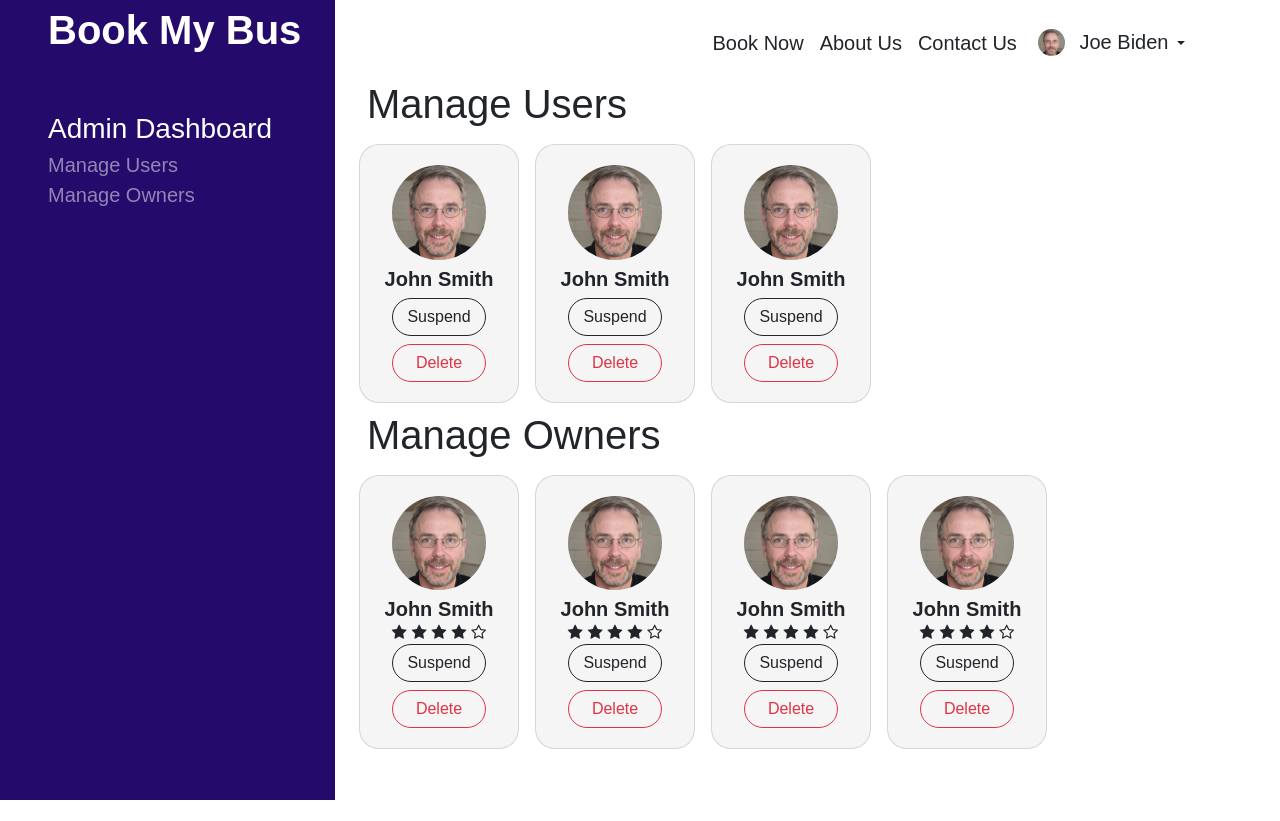
After one commit to Thenuri/G01-COMF4004-22, a web app: file AdminDash.html in a window 1280 px wide. The commit adds this page. Run offline with its HTML, style and script files only (its server is not run), Linux system fonts and the light colour scheme; some web fonts are replaced.

Commit message:
Create Admin Dashboard

```diff
--- /dev/null
+++ b/AdminDash.html
@@ -0,0 +1,219 @@
+<!DOCTYPE html>
+<html lang="en">
+<head>
+    <meta charset="UTF-8">
+    <meta http-equiv="X-UA-Compatible" content="IE=edge">
+    <meta name="viewport" content="width=device-width, initial-scale=1.0">
+    <title>Dashboard</title>
+    <link href="https://cdn.jsdelivr.net/npm/bootstrap@5.0.2/dist/css/bootstrap.min.css" rel="stylesheet" integrity="sha384-EVSTQN3/azprG1Anm3QDgpJLIm9Nao0Yz1ztcQTwFspd3yD65VohhpuuCOmLASjC" crossorigin="anonymous">
+    <link rel="stylesheet" type="text/css" href="css/commonstyles.css">
+    <link rel="stylesheet" href="css/syntax3.css">
+<!-- Font awesome for star icon -->
+    <link rel="stylesheet" href="https://cdnjs.cloudflare.com/ajax/libs/font-awesome/4.7.0/css/font-awesome.min.css">
+</head>
+<body>
+    <div class="header1">
+        <header>
+            <!--nav bar-->
+            <nav class="navbar fixed-top navbar-expand-lg navbar-light p-md-2 bg-white">
+                <div class="container">
+                    <a href="#" class="navbar-brand text-white fs-1" style="margin-left: -70px;">Book My Bus</a>
+                    <button type="button"class="navbar-toggler bottom-"data-bs-target="#navbarNav"data-bs-toggle="collapse"aria-controls="navbarNav"aria-expanded="false"aria-label="Toggle Navbar">
+                        <span class="navbar-toggler-icon"></span>
+                    </button>
+                    <div class="collapse navbar-collapse" id="navbarNav">
+                        <div class="mx-auto"></div>
+                        <ul class="navbar-nav fs-5">
+                            <li class="nav-item"><a href="#" class="nav-link text-dark">Book Now</a></li>
+                            <li class="nav-item"><a href="#" class="nav-link text-dark">About Us</a></li>
+                            <li class="nav-item"><a href="#" class="nav-link text-dark">Contact Us</a></li>
+
+                            <!-- User name and pic here with a drop down -->
+                            <li class="nav-item ">
+
+                                <div class="dropdown">
+                                    <button class="btn shadow-none dropdown-toggle text-dark " type="button" id="userNameDropDown" data-bs-toggle="dropdown" aria-expanded="false">
+                                        <img src="images/profilepic1.jpg" class="profilePic" alt="">
+                                      <span class="fs-5">Joe Biden</span>
+                                    </button>
+                                    <ul class="dropdown-menu text-dark" aria-labelledby="userDropDown">
+                                      <li><a class="dropdown-item" href="#">My Profile</a></li>
+                                      <li><a class="dropdown-item" href="#">Dashboard</a></li>
+                                      <li><a class="dropdown-item" href="#">Sign out</a></li>
+                                    </ul>
+                                  </div>
+                            </li>
+                        </ul>
+                    </div>
+                </div>
+            </nav>
+            </div>
+        </header>
+    </div>
+
+    <div class="dashboard-grid" style="height:100%;">
+
+        <div class="sidebar" style="background-color: #240A6B;">
+            <a href="#" class="navbar-brand text-white fw-bold fs-1 mx-5">Book My Bus</a><br>
+            <div class="mx-5 mt-5 text-white  fs-3">Admin Dashboard</div>
+            <ul class="list-group-horizontal list-unstyled mx-5 " id="dashboard-menu">
+                <li><a class="text-white-50 text-decoration-none fs-5"  href="#manage-users">Manage Users</a></li>
+                <li><a class="text-white-50 text-decoration-none fs-5" href="#manage-owners">Manage Owners</a></li>
+
+            </ul>
+        </div>
+
+        <div class="dashboard-content p-4">
+            <h1  class="p-2" id="manage-users">Manage Users</h1>
+                <div id="manage-users-items" class="d-flex flex-wrap gap-3">
+
+                <div class="card user-card ">
+                    <img src="images/profilepic1.jpg" class="profilePic w-75 mx-auto my-1" alt="">
+                    <span class="text-center fw-bold fs-5">John Smith</span>
+                    <button class="btn btn-outline-dark rounded-pill w-75 mx-auto my-1">Suspend</button>
+                    <button class="btn btn-outline-danger rounded-pill w-75 mx-auto my-1">Delete</button>
+
+                </div>
+
+                <div class="card user-card ">
+                    <img src="images/profilepic1.jpg" class="profilePic w-75 mx-auto my-1" alt="">
+                    <span class="text-center fw-bold fs-5">John Smith</span>
+                    <button class="btn btn-outline-dark rounded-pill w-75 mx-auto my-1">Suspend</button>
+                    <button class="btn btn-outline-danger rounded-pill w-75 mx-auto my-1">Delete</button>
+
+                </div>
+
+                <div class="card user-card ">
+                    <img src="images/profilepic1.jpg" class="profilePic w-75 mx-auto my-1" alt="">
+                    <span class="text-center fw-bold fs-5">John Smith</span>
+                    <button class="btn btn-outline-dark rounded-pill w-75 mx-auto my-1">Suspend</button>
+                    <button class="btn btn-outline-danger rounded-pill w-75 mx-auto my-1">Delete</button>
+
+                </div>
+
+
+
+
+
+
+
+
+
+
+
+
+
+
+                </div>
+            <h1  class="p-2" id="manage-owners">Manage Owners</h1>
+            <div id="manage-owner-items" class="d-flex flex-wrap gap-3">
+
+                <div class="card user-card ">
+                    <img src="images/profilepic1.jpg" class="profilePic w-75 mx-auto my-1" alt="">
+                    <span class="text-center fw-bold fs-5">John Smith</span>
+                    <div class="align-self-center">
+                        <div class="rating-stars d-flex">
+                            <span class="fa fa-star"></span>
+                            <span class="fa fa-star"></span>
+                            <span class="fa fa-star"></span>
+                            <span class="fa fa-star"></span>
+                            <span class="fa fa-star-o"> </span>
+                        </div>
+                    </div>
+                    <button class="btn btn-outline-dark rounded-pill w-75 mx-auto my-1">Suspend</button>
+                    <button class="btn btn-outline-danger rounded-pill w-75 mx-auto my-1">Delete</button>
+
+                </div>
+
+                <div class="card user-card ">
+                    <img src="images/profilepic1.jpg" class="profilePic w-75 mx-auto my-1" alt="">
+                    <span class="text-center fw-bold fs-5">John Smith</span>
+                    <div class="align-self-center">
+                        <div class="rating-stars d-flex">
+                            <span class="fa fa-star"></span>
+                            <span class="fa fa-star"></span>
+                            <span class="fa fa-star"></span>
+                            <span class="fa fa-star"></span>
+                            <span class="fa fa-star-o"> </span>
+                        </div>
+                    </div>
+                    <button class="btn btn-outline-dark rounded-pill w-75 mx-auto my-1">Suspend</button>
+                    <button class="btn btn-outline-danger rounded-pill w-75 mx-auto my-1">Delete</button>
+
+                </div>
+
+                <div class="card user-card ">
+                    <img src="images/profilepic1.jpg" class="profilePic w-75 mx-auto my-1" alt="">
+                    <span class="text-center fw-bold fs-5">John Smith</span>
+                    <div class="align-self-center">
+                        <div class="rating-stars d-flex">
+                            <span class="fa fa-star"></span>
+                            <span class="fa fa-star"></span>
+                            <span class="fa fa-star"></span>
+                            <span class="fa fa-star"></span>
+                            <span class="fa fa-star-o"> </span>
+                        </div>
+                    </div>
+                    <button class="btn btn-outline-dark rounded-pill w-75 mx-auto my-1">Suspend</button>
+                    <button class="btn btn-outline-danger rounded-pill w-75 mx-auto my-1">Delete</button>
+
+                </div>
+
+                <div class="card user-card ">
+                    <img src="images/profilepic1.jpg" class="profilePic w-75 mx-auto my-1" alt="">
+                    <span class="text-center fw-bold fs-5">John Smith</span>
+                    <div class="align-self-center">
+                        <div class="rating-stars d-flex">
+                            <span class="fa fa-star"></span>
+                            <span class="fa fa-star"></span>
+                            <span class="fa fa-star"></span>
+                            <span class="fa fa-star"></span>
+                            <span class="fa fa-star-o"> </span>
+                        </div>
+                    </div>
+                    <button class="btn btn-outline-dark rounded-pill w-75 mx-auto my-1">Suspend</button>
+                    <button class="btn btn-outline-danger rounded-pill w-75 mx-auto my-1">Delete</button>
+
+                </div>
+
+
+
+            </div>
+        </div>
+    </div>
+</div>
+
+    <script>
+
+        // Sidebar menu link color to white for selected link.
+            // get a node list of the sidebar links
+            const sidebarMenuLinks = document.querySelectorAll(".sidebar li a");
+
+            sidebarMenuLinks.forEach( (link) => {
+                link.addEventListener("click", sidebarMenuColorChange);
+            });
+
+            // The colors of the sidebar menu
+            const colorActiveBsClass = "text-white";
+            const colorDefaultBsClass = "text-white-50";
+
+            function sidebarMenuColorChange(e) {
+                link = e.target;
+
+                // switch the color of the link to the active color when clicked
+                link.classList.replace(colorDefaultBsClass, colorActiveBsClass);
+
+                // switch colors of the other links to default color
+                sidebarMenuLinks.forEach(element => {
+                    if (element !== link) {
+                        element.classList.replace(colorActiveBsClass, colorDefaultBsClass);
+                    }
+                });
+            }
+
+
+    </script>
+    <script src="https://cdn.jsdelivr.net/npm/@popperjs/core@2.9.2/dist/umd/popper.min.js" integrity="sha384-IQsoLXl5PILFhosVNubq5LC7Qb9DXgDA9i+tQ8Zj3iwWAwPtgFTxbJ8NT4GN1R8p" crossorigin="anonymous"></script>
+    <script src="https://cdn.jsdelivr.net/npm/bootstrap@5.0.2/dist/js/bootstrap.min.js" integrity="sha384-cVKIPhGWiC2Al4u+LWgxfKTRIcfu0JTxR+EQDz/bgldoEyl4H0zUF0QKbrJ0EcQF" crossorigin="anonymous"></script>
+</body>
+</html>
--- a/css/syntax3.css
+++ b/css/syntax3.css
@@ -66,3 +66,11 @@
 .rating-stars {
     gap: 5px;
  }
+
+.user-card {
+    width: 10rem;
+    height: auto;
+    padding: 1rem;
+    border-radius: 20px;
+    background-color: #f5f5f5;
+}
```
